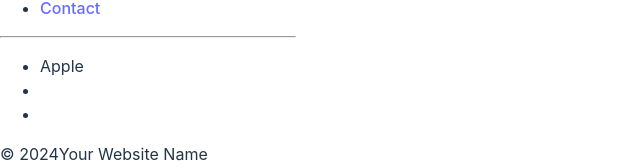
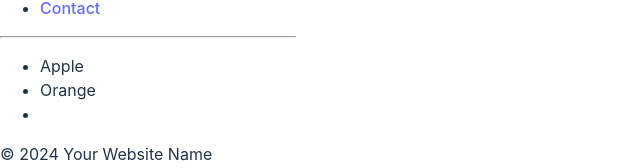
Before and after one commit to B-o-r-g-e/first-react-course, a React (Vite) app in the folder firts-react-course/: page / in a window 1280 px wide. Shown: the part 409-577 px from the top of the page, without its empty margins (0-640 px from the left). Built offline with nearby package versions, Linux system fonts and the light colour scheme.

Commit message:
added gitignore

```diff
--- a/firts-react-course/src/Food.jsx
+++ b/firts-react-course/src/Food.jsx
@@ -5,7 +5,7 @@ function Food() {
     return (
         <ul>
             <li>Apple</li>
-            <li></li>
+            <li>{food1}</li>
             <li></li>
         </ul>
     )
--- a/firts-react-course/src/Footer.jsx
+++ b/firts-react-course/src/Footer.jsx
@@ -3,7 +3,7 @@ function Footer () {
         <footer>
             <p>
                 &copy; {new Date()
-                .getFullYear()}Your Website Name
+                .getFullYear()} Your Website Name
             </p>
         </footer>
     )
```
